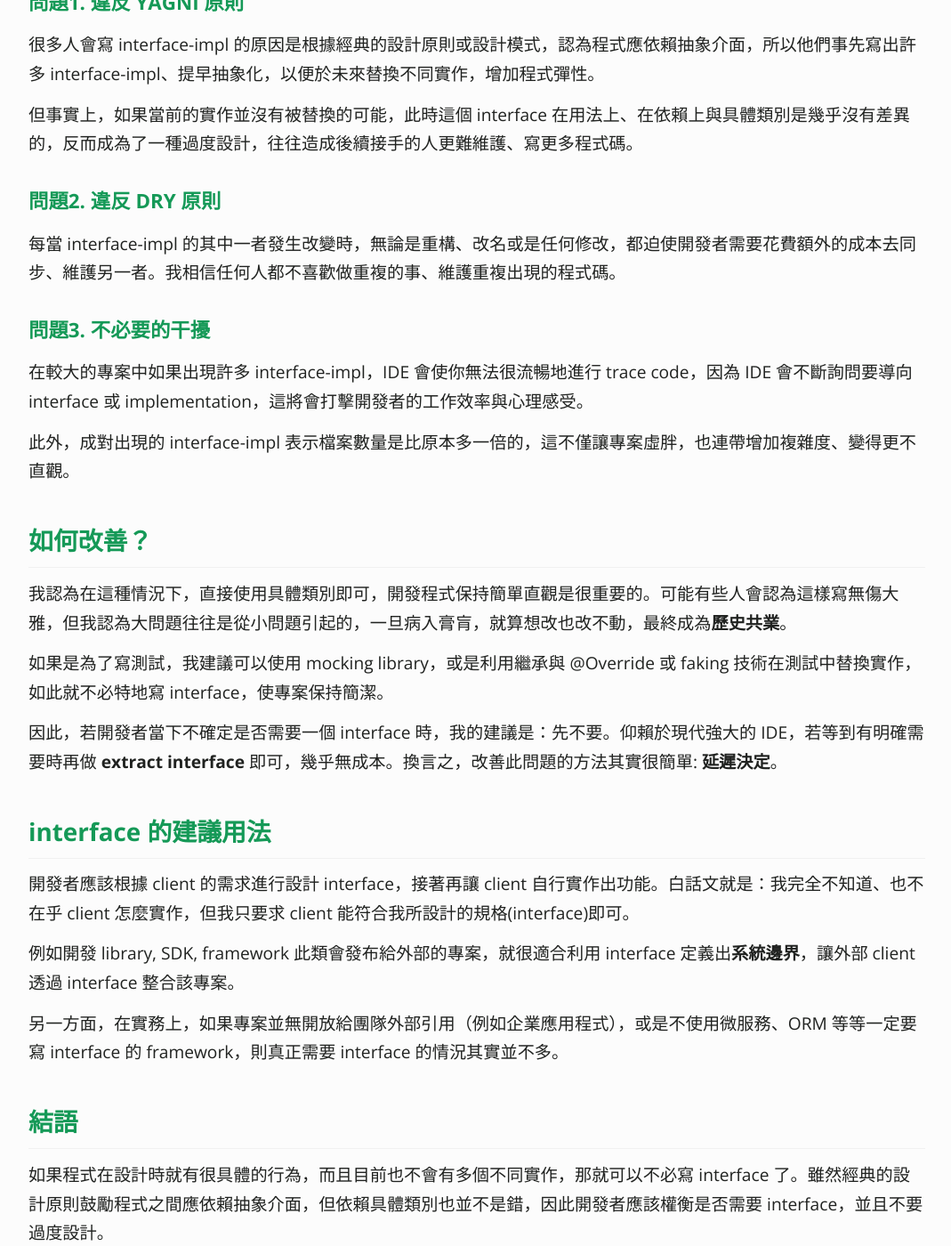
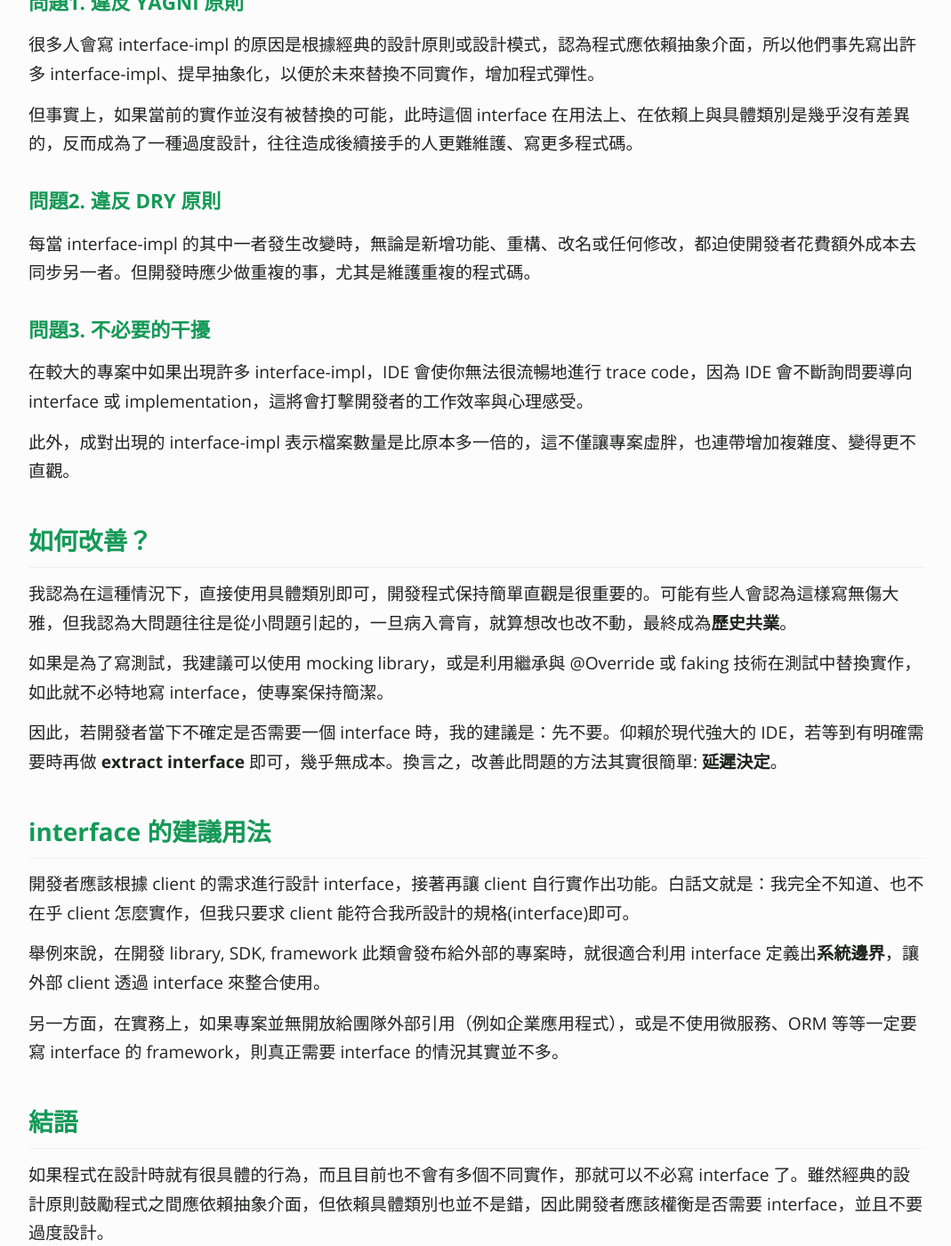
Before and after one commit to KaiSheng714/KaiSheng714.github.io, a Jekyll site: the page built from _posts/2022-01-20-anti-pattern-of-java-interface-impl-style.md, in a window 1280 px wide and 1400 px high, scrolled down 810 px. Shown: the whole window at 89% size, without its empty margins (104-1173 px from the left). Built offline with Jekyll 4.4.1, drawn with Linux system fonts in a browser that asks for light colours; comment, search, counter and statistics services are not loaded.

Commit message:
interface

```diff
--- a/_posts/2022-01-20-anti-pattern-of-java-interface-impl-style.md
+++ b/_posts/2022-01-20-anti-pattern-of-java-interface-impl-style.md
@@ -20,7 +20,7 @@ image: /assets/image/interface-impl-dir.png
 但事實上，如果當前的實作並沒有被替換的可能，此時這個 interface 在用法上、在依賴上與具體類別是幾乎沒有差異的，反而成為了一種過度設計，往往造成後續接手的人更難維護、寫更多程式碼。
 
 ### **問題2. 違反 DRY 原則**
-每當 interface-impl 的其中一者發生改變時，無論是重構、改名或是任何修改，都迫使開發者需要花費額外的成本去同步、維護另一者。我相信任何人都不喜歡做重複的事、維護重複出現的程式碼。
+每當 interface-impl 的其中一者發生改變時，無論是新增功能、重構、改名或任何修改，都迫使開發者花費額外成本去同步另一者。但開發時應少做重複的事，尤其是維護重複的程式碼。
 
 ### **問題3. 不必要的干擾**
 在較大的專案中如果出現許多 interface-impl，IDE 會使你無法很流暢地進行 trace code，因為 IDE 會不斷詢問要導向 interface 或 implementation，這將會打擊開發者的工作效率與心理感受。
@@ -37,7 +37,7 @@ image: /assets/image/interface-impl-dir.png
 ## **interface 的建議用法**
 開發者應該根據 client 的需求進行設計 interface，接著再讓 client 自行實作出功能。白話文就是：我完全不知道、也不在乎 client 怎麼實作，但我只要求 client 能符合我所設計的規格(interface)即可。
 
-例如開發 library, SDK, framework 此類會發布給外部的專案，就很適合利用 interface 定義出**系統邊界**，讓外部 client 透過 interface 整合該專案。
+舉例來說，在開發 library, SDK, framework 此類會發布給外部的專案時，就很適合利用 interface 定義出**系統邊界**，讓外部 client 透過 interface 來整合使用。
 
 另一方面，在實務上，如果專案並無開放給團隊外部引用（例如企業應用程式），或是不使用微服務、ORM 等等一定要寫 interface 的 framework，則真正需要 interface 的情況其實並不多。
 
```
